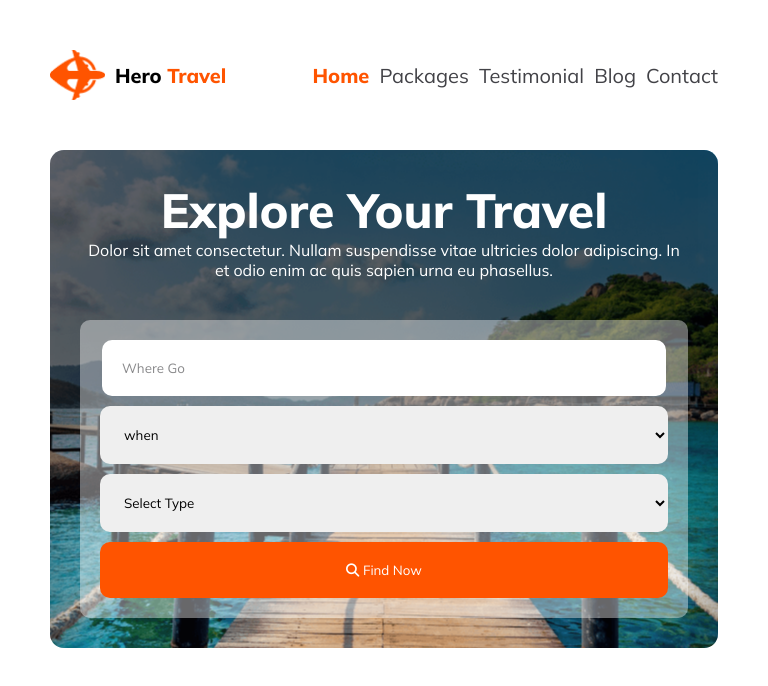
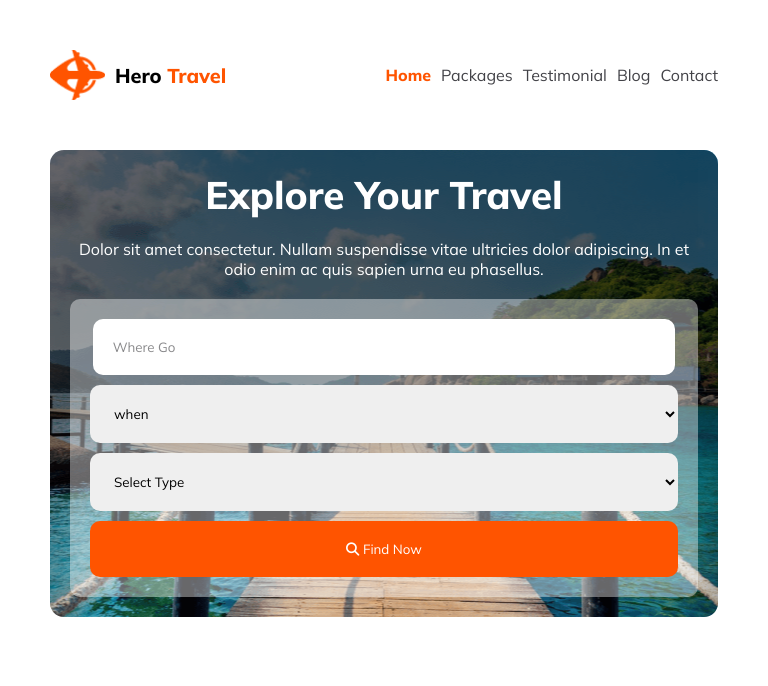
Before and after one commit to mosiurrahman8383/hero-travel-project, a plain HTML site: page index.html in a window 768 px wide. Drawn offline with Linux system fonts and the light colour scheme.

Commit message:
fix nav issu

```diff
--- a/styles/styles.css
+++ b/styles/styles.css
@@ -217,9 +217,13 @@ nav a {
     .nav-title{
         font-size: 1.25rem;
     }
-    nav li{
-        /* font-size: 1rem; */
+    nav li a{
+        font-size: 1rem;
         /* gap: 10px; */
+    }
+
+    nav .home{
+        font-size: 1rem;
     }
 
 
@@ -230,13 +234,20 @@ nav a {
     .banner{
         margin: 50px;
         /* box-shadow: inset 0 100px 50px 0 rgba(0, 0, 0, 0.6); */
-        padding: 30px;
+        padding: 20px;
         background-position: center;
     }
 
     .banner-title{
         margin-top: 0;
-        font-size: 3rem;
+        /* margin-bottom: 10px; */
+        /* padding-bottom: 10px; */
+        font-size: 2.4rem;
+    }
+
+    .banner-des{
+        padding-bottom: 20px;
+        padding-top: 20px;
     }
     .banner-form{
         flex-direction: column;
```
